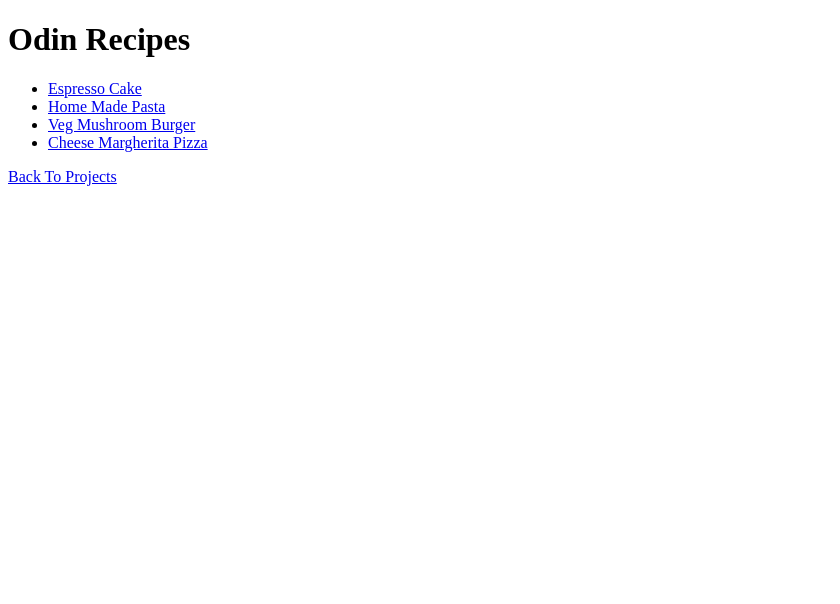
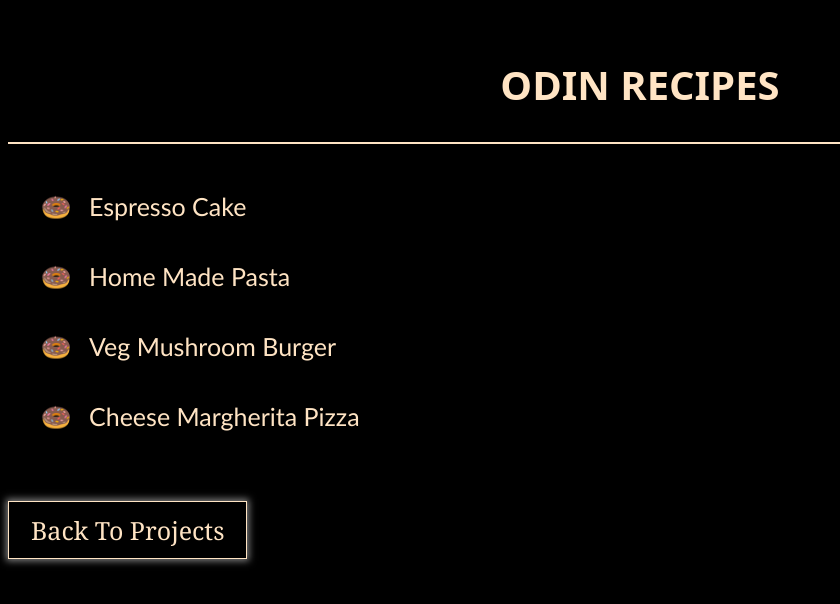
Before and after one commit to Dev-sid97/odin-projects, a plain HTML site: page 00-odin-recipes/index.html in a window 1280 px wide. Shown: the whole page, without its empty margins (0-840 px from the left). Drawn offline with Linux system fonts and the light colour scheme.

Commit message:
Add CSS on Landing Page

```diff
--- a/00-odin-recipes/css/style.css
+++ b/00-odin-recipes/css/style.css
@@ -1 +1,75 @@
 /* This is the main css file for Food recipe project.*/
+
+* {
+  background-color: black;
+  color: bisque;
+}
+/* root element style */
+html {
+  font-size: 62.5%;
+}
+
+.header {
+  text-align: center;
+  font-family: system-ui, -apple-system, BlinkMacSystemFont, "Segoe UI", Roboto,
+    Oxygen, Ubuntu, Cantarell, "Open Sans", "Helvetica Neue", sans-serif;
+  font-size: 4rem;
+  border-bottom: 2px solid bisque;
+  padding: 3rem 4rem;
+  text-transform: uppercase;
+}
+
+.recipes {
+  font-size: 2.5rem;
+  padding: 0px 3rem;
+}
+
+.recipes li {
+  text-transform: capitalize;
+  padding: 2rem 0px;
+  list-style-type: none;
+  position: relative;
+  cursor: pointer;
+  font-family: "Trebuchet MS", "Lucida Sans Unicode", "Lucida Grande",
+    "Lucida Sans", Arial, sans-serif;
+}
+
+.recipes li::before {
+  content: "🍩";
+  position: absolute;
+  left: -1.5em;
+}
+
+.recipes a {
+  text-decoration: none;
+  padding: 1.1rem;
+  border-radius: 1.8rem;
+}
+
+.recipes a:hover,
+.recipes a:focus {
+  box-shadow: none;
+  background-color: beige;
+  color: black;
+  transition: all 0.7s ease-in;
+}
+
+.main-link {
+  padding: 1.1rem;
+  color: whitesmoke;
+  display: inline-block;
+  font-size: 2.5rem;
+  font-family: Cambria, Cochin, Georgia, Times, "Times New Roman", serif;
+  text-transform: capitalize;
+  border: 0.5px solid bisque;
+  box-shadow: 0px 0px 7px 2px grey;
+}
+
+.main-link:hover {
+  background-color: burlywood;
+  color: cornflowerblue;
+}
+.main-link a {
+  padding: 0px 1.1rem;
+  text-decoration: none;
+}
```
